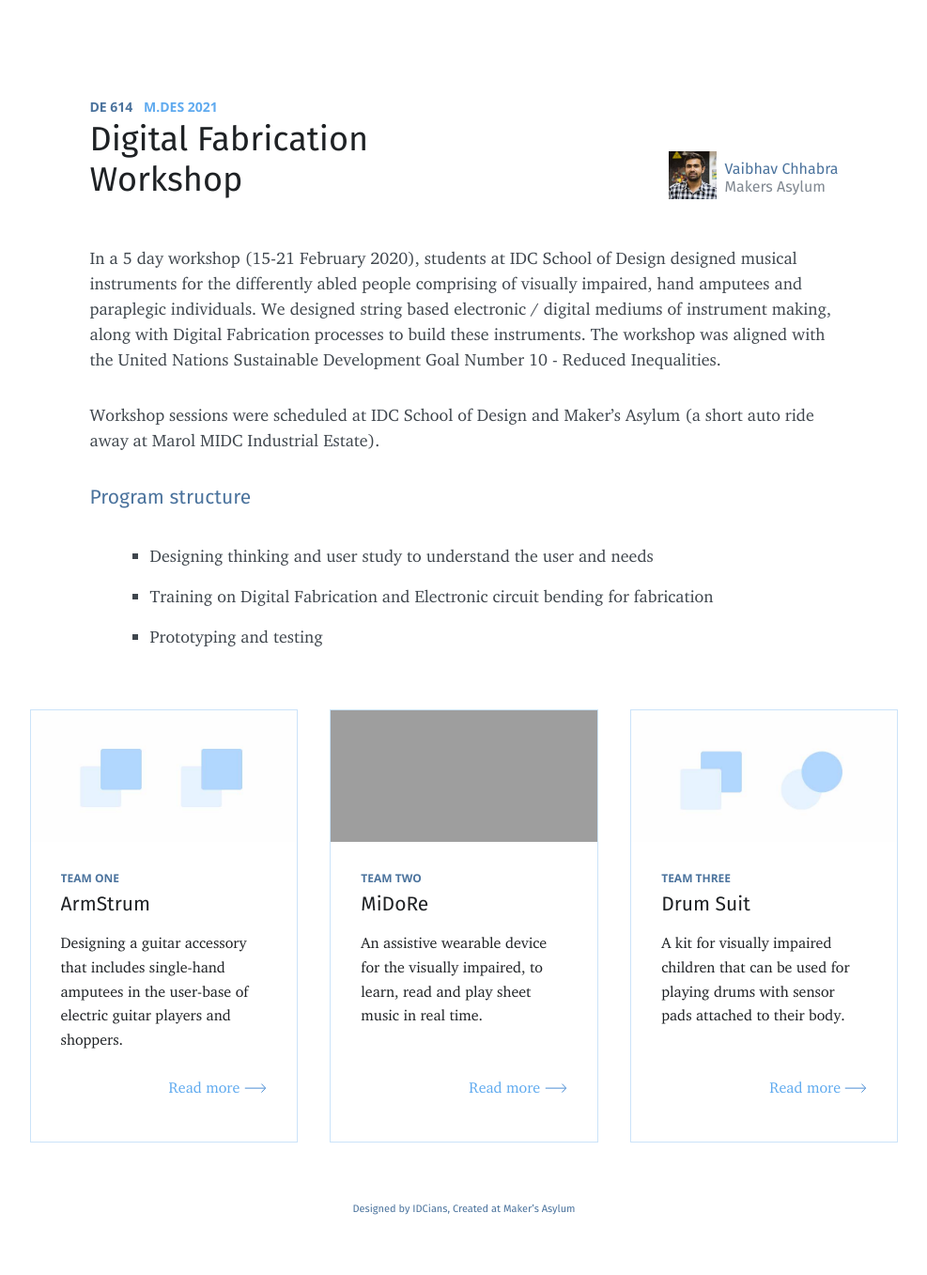
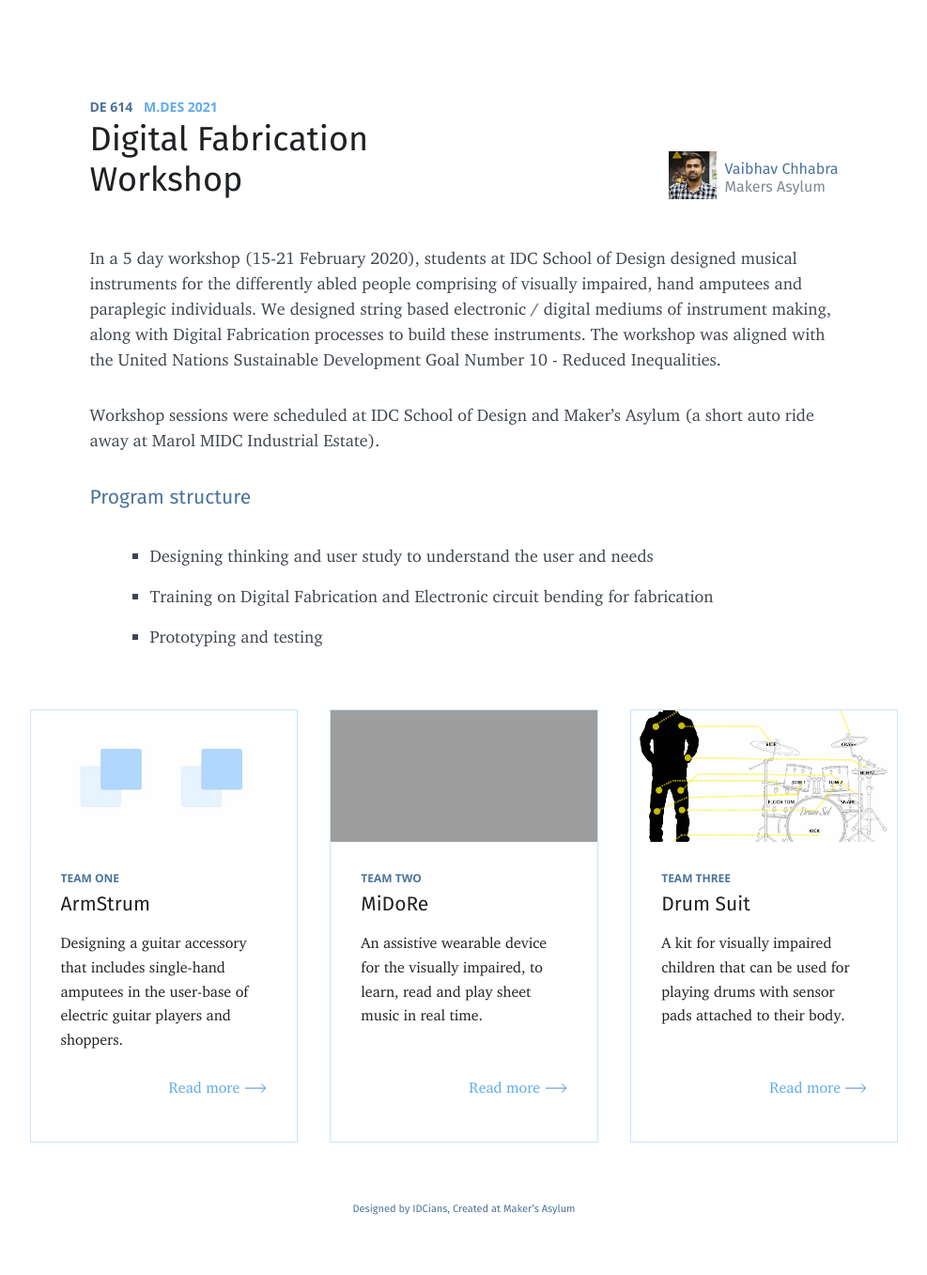
Before and after one commit to amitjenaiitbm/ma-dfworkshop, a Jekyll site: the page built from index.md, in a window 1280 px wide. Shown: the whole page at 94% size, without its empty margins (146-1133 px from the left). Built offline with Jekyll 4.4.1, drawn with Linux system fonts in a browser that asks for light colours; nearby versions of some CDN libraries.

Commit message:
drum suit img updated

```diff
--- a/_layouts/home.html
+++ b/_layouts/home.html
@@ -101,7 +101,7 @@
 
 
                 <a href="https://alensouthland.github.io/Drum-Suit/" target="_blank" class="project-card by2">
-                    <div class="cover" style="background-image: url('{{site.baseurl}}img/repurpose.jpg')"></div>
+                    <div class="cover" style="background-image: url('{{site.baseurl}}img/drumsuit.png')"></div>
                     <div class="text">
                             <div class="overflow-box">
                                     <div class="os">Team Three</div>
```
Also changed, not shown: img/drumsuit.png (added), 1 other file.
